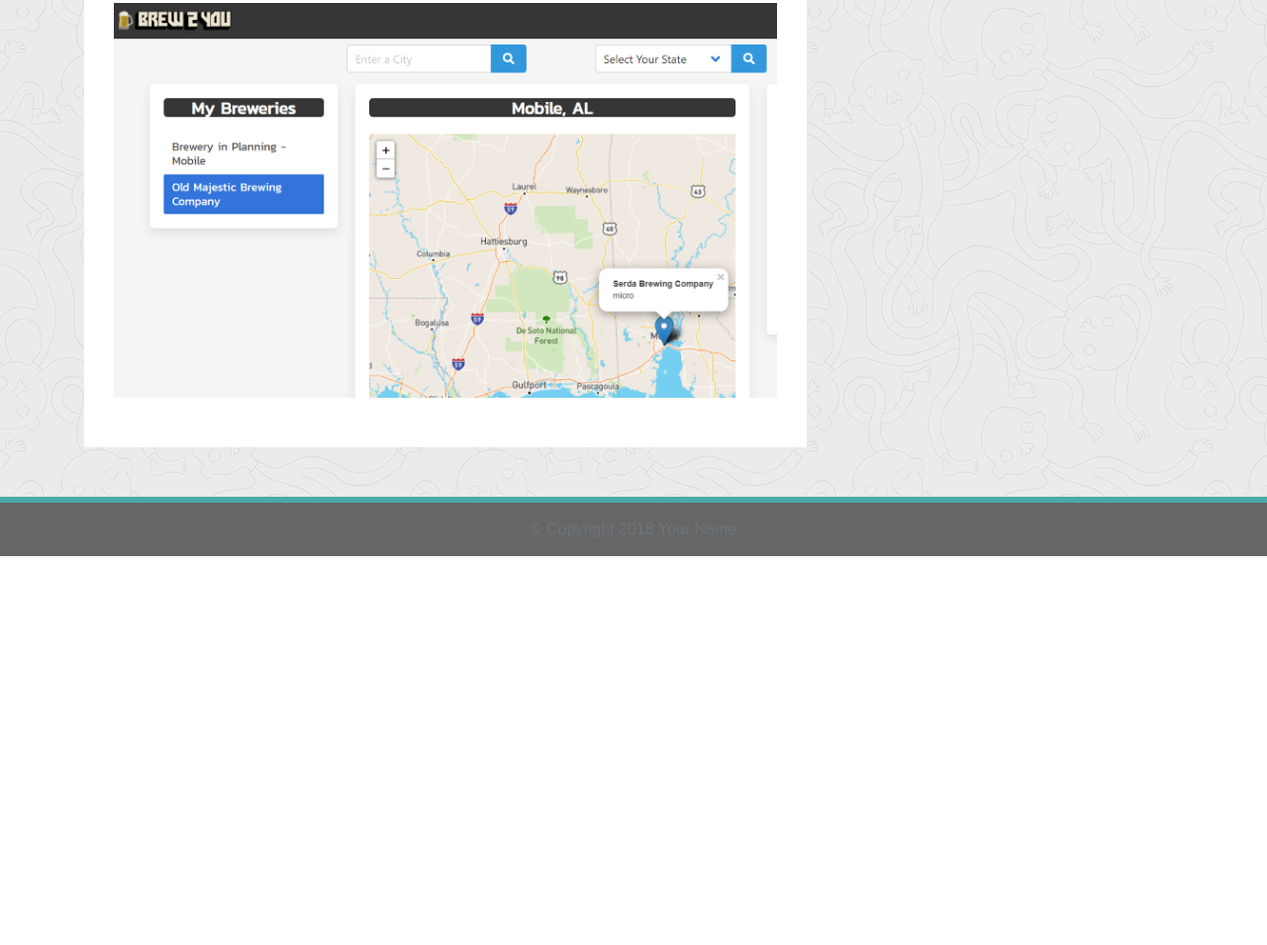
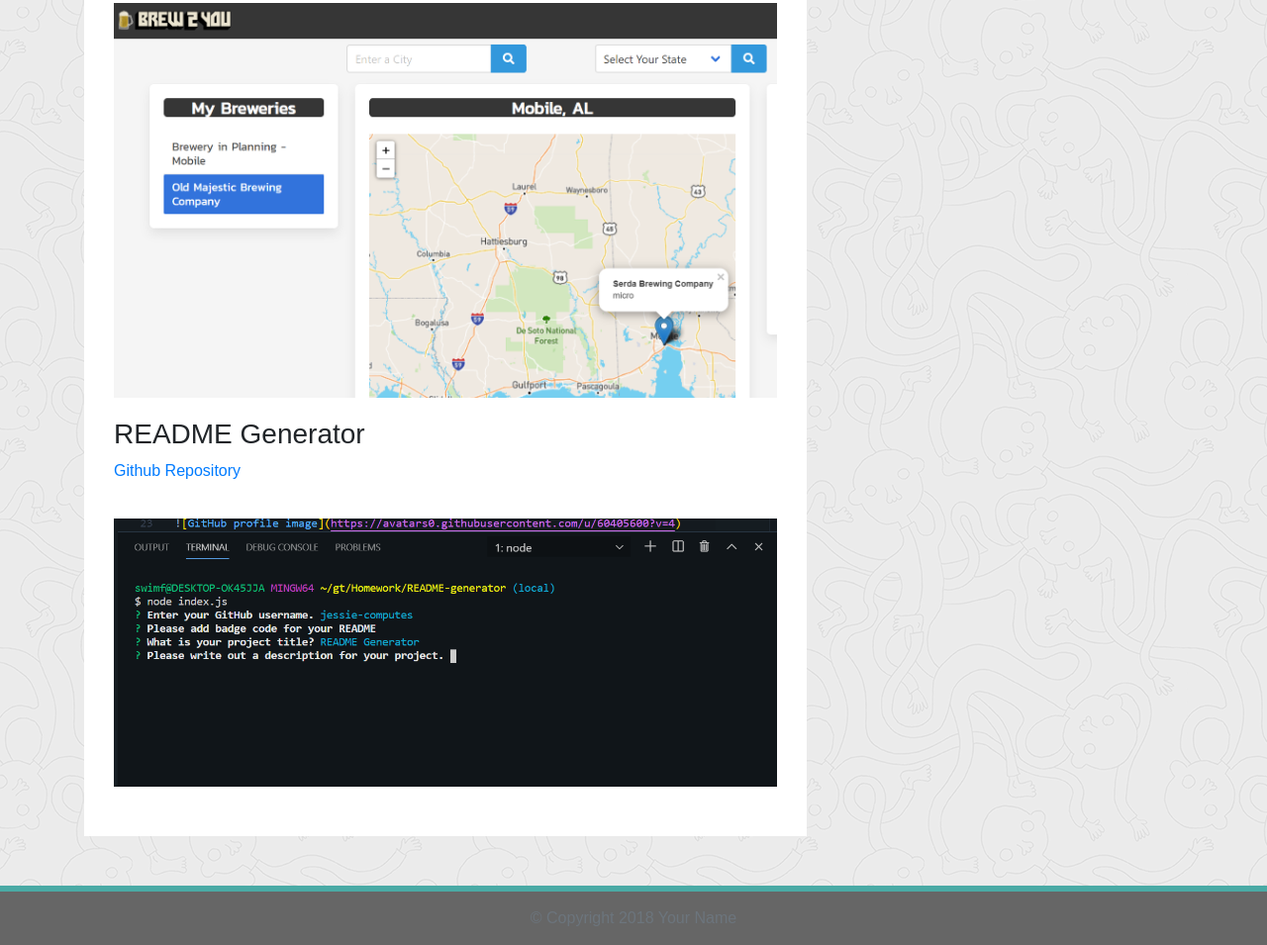
Before and after one commit to jessie-computes/Portfolio-site, a plain HTML site: page portfolio.html in a window 1280 px wide. Shown: the part 1001-1956 px from the top of the page at 99% size. Before the commit the page ends 1563 px from the top, so only its background shows below. Drawn offline with nearby package versions, Linux system fonts and the light colour scheme.

Commit message:
Added the second homework to the portfolio page

```diff
--- a/portfolio.html
+++ b/portfolio.html
@@ -67,6 +67,13 @@
               <img class="img-fluid port-image" src="./assets/imgs/brew2you.PNG" alt="an image of an application that has breweries selected">
             </div>
           </div>
+          <div class="row">
+            <div class="col-sm-12 col-md-12 col-lg-12">
+              <h3>README Generator</h3>
+              <a href="https://github.com/jessie-computes/README-generator"><p>Github Repository</p></a>
+              <img class="img-fluid port-image" src="./assets/imgs/readmeGen.PNG" alt="an image of an application that has breweries selected">
+            </div>
+          </div>
         </article>
       </div>
     </main>
```
Also changed, not shown: assets/imgs/readmeGen.PNG (added).
